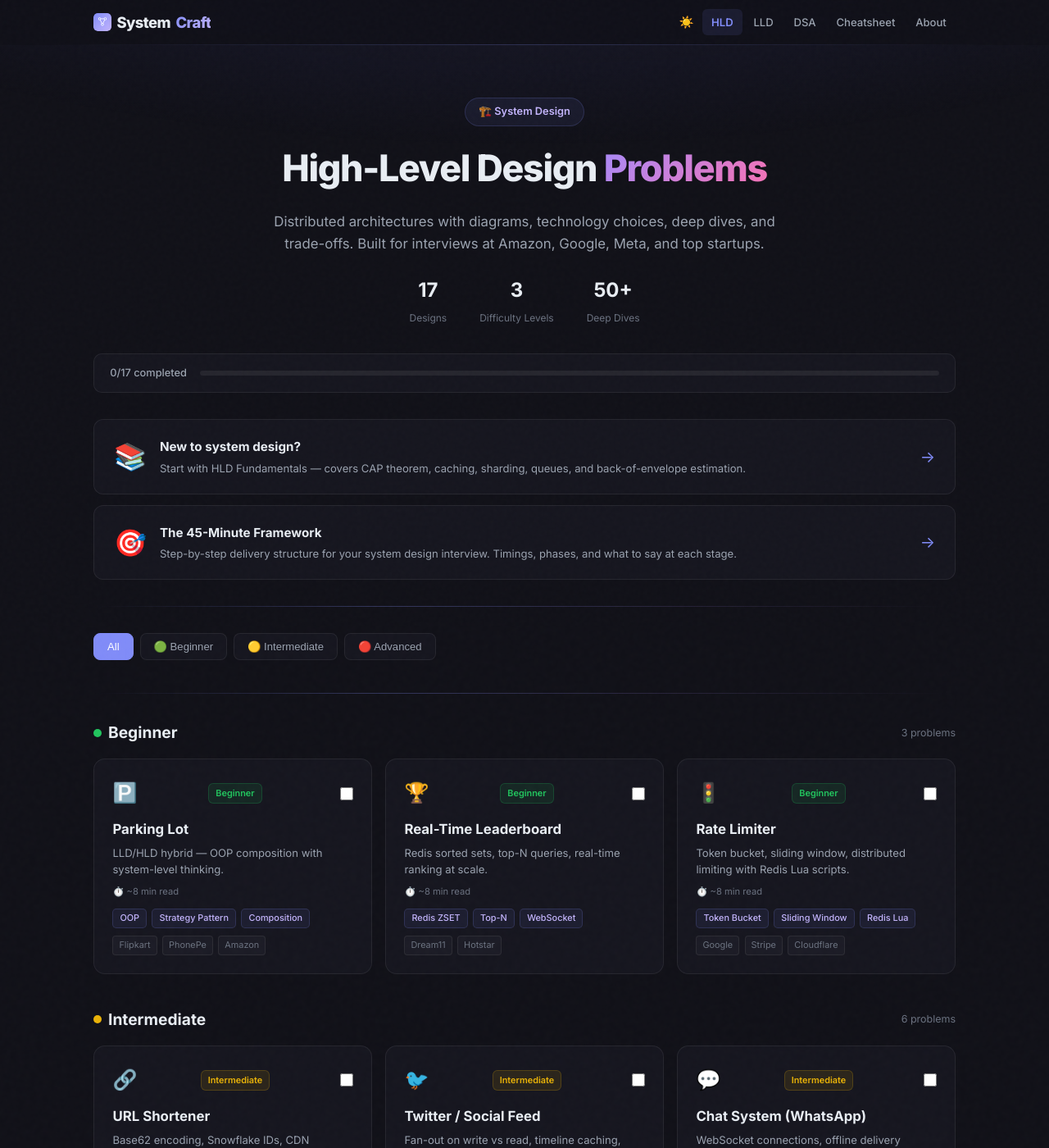
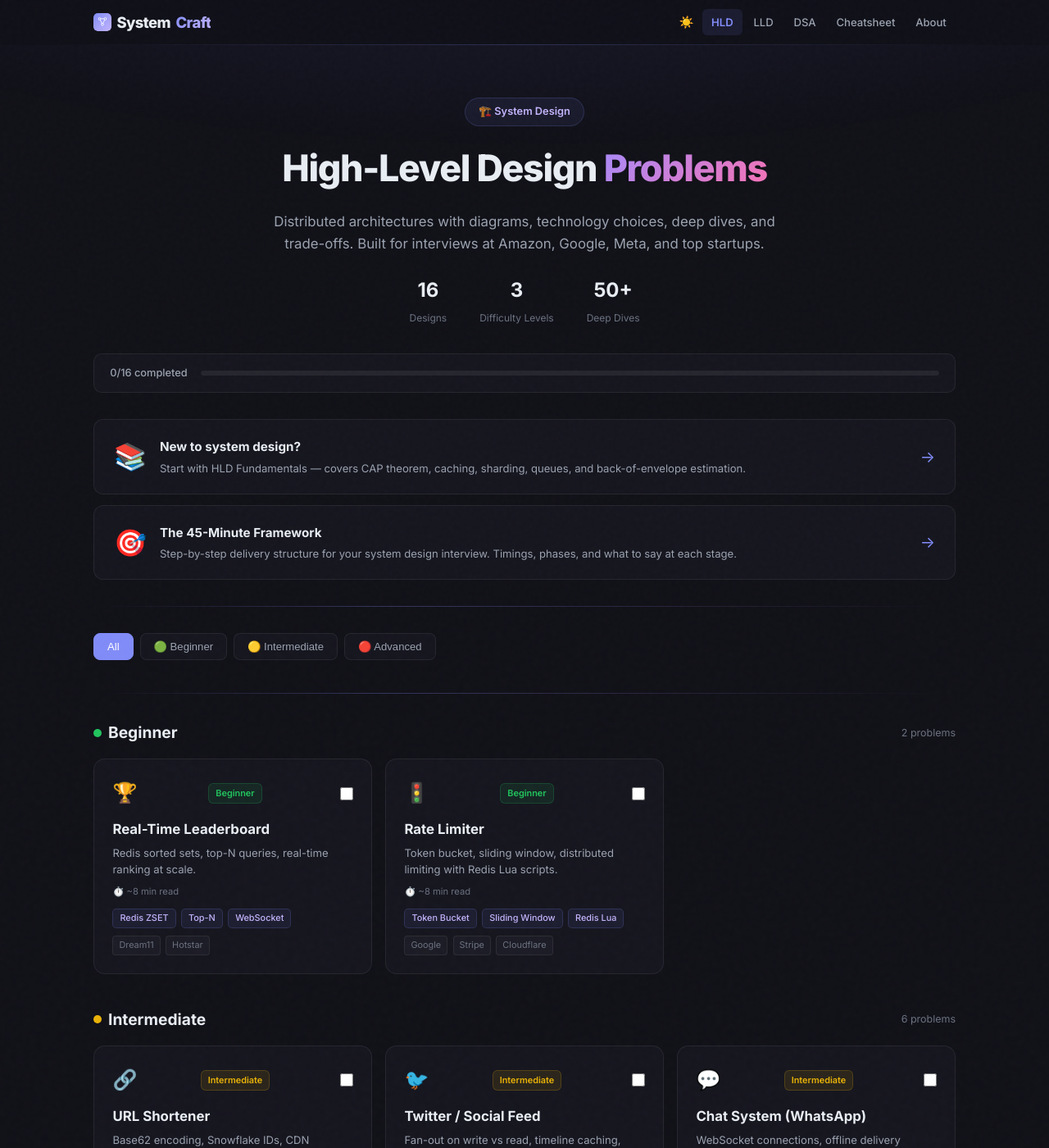
Before and after one commit to iluzn/HLD-Designs, a Jekyll site: the page built from pages/hld.html, in a window 1280 px wide and 1400 px high. Shown: the whole window at 82% size. Built offline with Jekyll 4.4.1, drawn with Linux system fonts in a browser that asks for light colours.

Commit message:
Remove Parking Lot from HLD page — it's purely LLD. Update counts to 16 HLD.

```diff
--- a/index.html
+++ b/index.html
@@ -236,7 +236,7 @@ description: "Free interview prep: HLD system design, LLD machine coding, and DS
 
 <!-- STATS — trust strip -->
 <div class="stats">
-    <div class="stat"><strong>17</strong><span>System Designs</span></div>
+    <div class="stat"><strong>16</strong><span>System Designs</span></div>
     <div class="stat"><strong>6</strong><span>LLD Problems</span></div>
     <div class="stat"><strong>225+</strong><span>DSA Problems</span></div>
     <div class="stat"><strong>3</strong><span>Languages</span></div>
@@ -252,7 +252,7 @@ description: "Free interview prep: HLD system design, LLD machine coding, and DS
             <div class="icon">🏗️</div>
             <h3>System Design (HLD)</h3>
             <p>Distributed architectures with diagrams, technology choices, and deep dives. Covers everything from URL Shortener to Payment Systems.</p>
-            <div class="meta"><span class="tag">17 designs</span><span class="tag">Beginner → Advanced</span></div>
+            <div class="meta"><span class="tag">16 designs</span><span class="tag">Beginner → Advanced</span></div>
         </a>
         <a class="path-card" href="/lld">
             <div class="icon">⚙️</div>
--- a/pages/hld.html
+++ b/pages/hld.html
@@ -55,7 +55,7 @@ permalink: /hld
     <h1>High-Level Design <em>Problems</em></h1>
     <p>Distributed architectures with diagrams, technology choices, deep dives, and trade-offs. Built for interviews at Amazon, Google, Meta, and top startups.</p>
     <div class="hero-stats">
-        <div class="hero-stat"><strong>17</strong><span>Designs</span></div>
+        <div class="hero-stat"><strong>16</strong><span>Designs</span></div>
         <div class="hero-stat"><strong>3</strong><span>Difficulty Levels</span></div>
         <div class="hero-stat"><strong>50+</strong><span>Deep Dives</span></div>
     </div>
@@ -64,7 +64,7 @@ permalink: /hld
 <!-- Progress bar -->
 <div class="progress-strip" id="progress-strip">
     <div class="progress-inner">
-        <span class="progress-label" id="progress-label">0/17 completed</span>
+        <span class="progress-label" id="progress-label">0/16 completed</span>
         <div class="progress-bar-track">
             <div class="progress-bar-fill" id="progress-fill"></div>
         </div>
@@ -106,28 +106,9 @@ permalink: /hld
     <div class="difficulty-group" data-difficulty="beginner">
         <div class="group-header">
             <h2><span class="diff-dot green"></span> Beginner</h2>
-            <span class="group-count">3 problems</span>
+            <span class="group-count">2 problems</span>
         </div>
         <div class="problems-grid">
-
-            <a class="problem-card" href="/ParkingLot" data-difficulty="beginner">
-                <div class="card-top">
-                    <span class="card-icon">🅿️</span>
-                    <span class="diff-badge green">Beginner</span>
-                </div>
-                <h3>Parking Lot</h3>
-                <p class="card-desc">LLD/HLD hybrid — OOP composition with system-level thinking.<span class="card-time">⏱️ ~8 min read</span></p>
-                <div class="card-tags">
-                    <span class="tag">OOP</span>
-                    <span class="tag">Strategy Pattern</span>
-                    <span class="tag">Composition</span>
-                </div>
-                <div class="card-companies">
-                    <span class="company">Flipkart</span>
-                    <span class="company">PhonePe</span>
-                    <span class="company">Amazon</span>
-                </div>
-            </a>
 
             <a class="problem-card" href="/Leaderboard" data-difficulty="beginner">
                 <div class="card-top">
```
